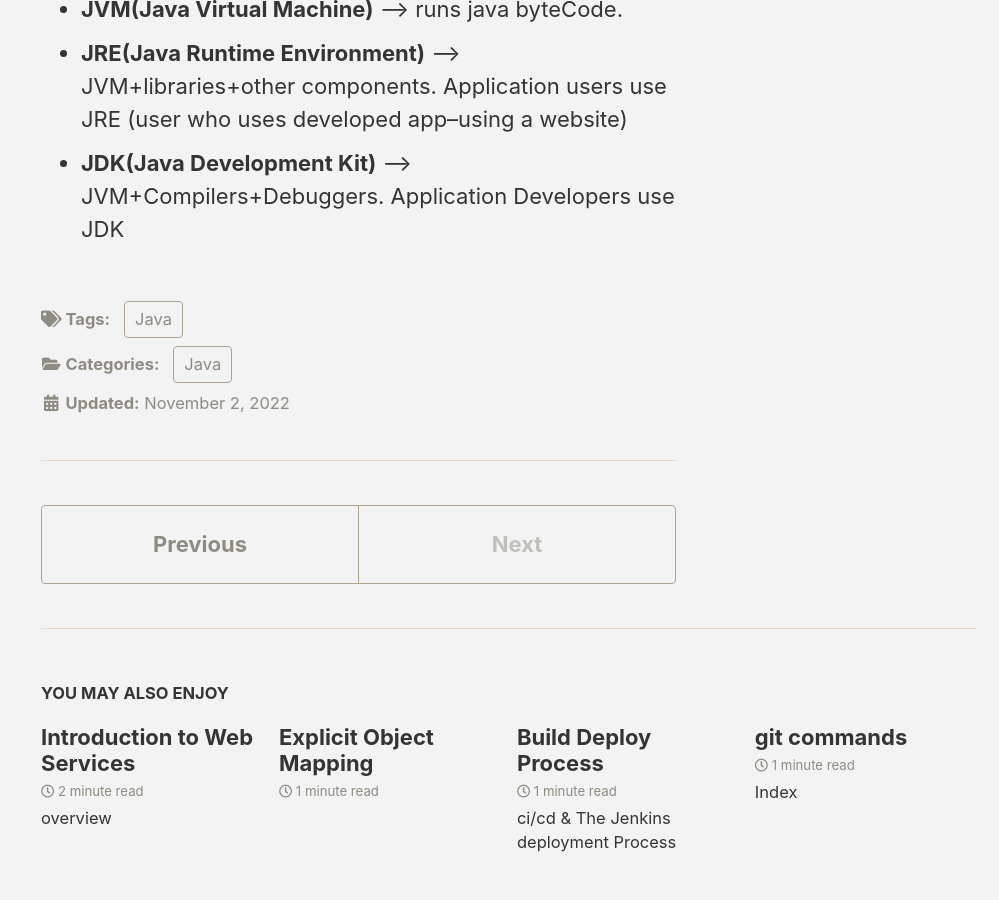
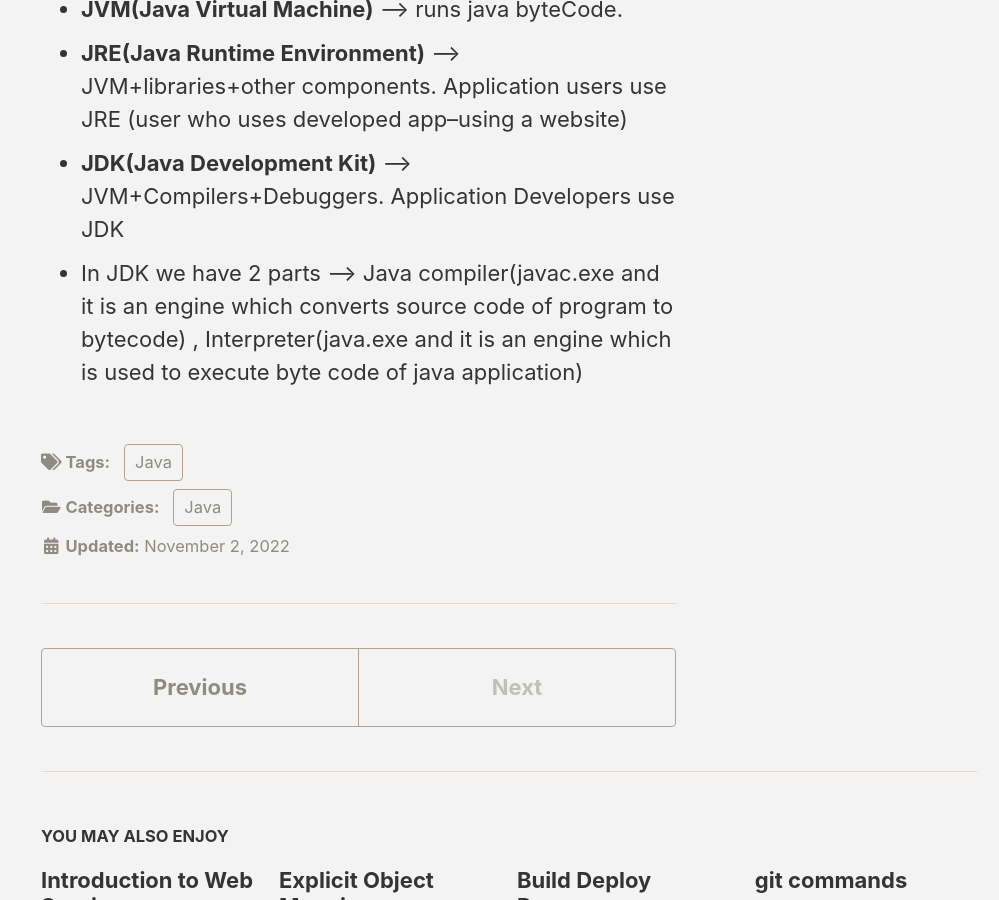
Before and after one commit to deepthivempati/deepthivempati.github.io, a Jekyll site: the page built from _posts/java/2022-11-01-java-terms.md, in a window 1280 px wide and 900 px high, scrolled down 909 px. Shown: the whole window, without its empty margins (281-1280 px from the left). Built offline with Jekyll 4.4.1, drawn with Linux system fonts in a browser that asks for light colours; cached includes are drawn as plain includes.

Commit message:
java-terms

```diff
--- a/_posts/java/2022-11-01-java-terms.md
+++ b/_posts/java/2022-11-01-java-terms.md
@@ -14,3 +14,4 @@ tags: ['Java']
 * **JVM(Java Virtual Machine)** --> runs java byteCode.
 * **JRE(Java Runtime Environment)** --> JVM+libraries+other components. Application users use JRE (user who uses developed app--using a website)
 * **JDK(Java Development Kit)** --> JVM+Compilers+Debuggers. Application Developers use JDK
+* In JDK we have 2 parts --> Java compiler(javac.exe and it is an engine which converts source code of program to bytecode) , Interpreter(java.exe and it is an engine which is used to execute byte code of java application)
```
